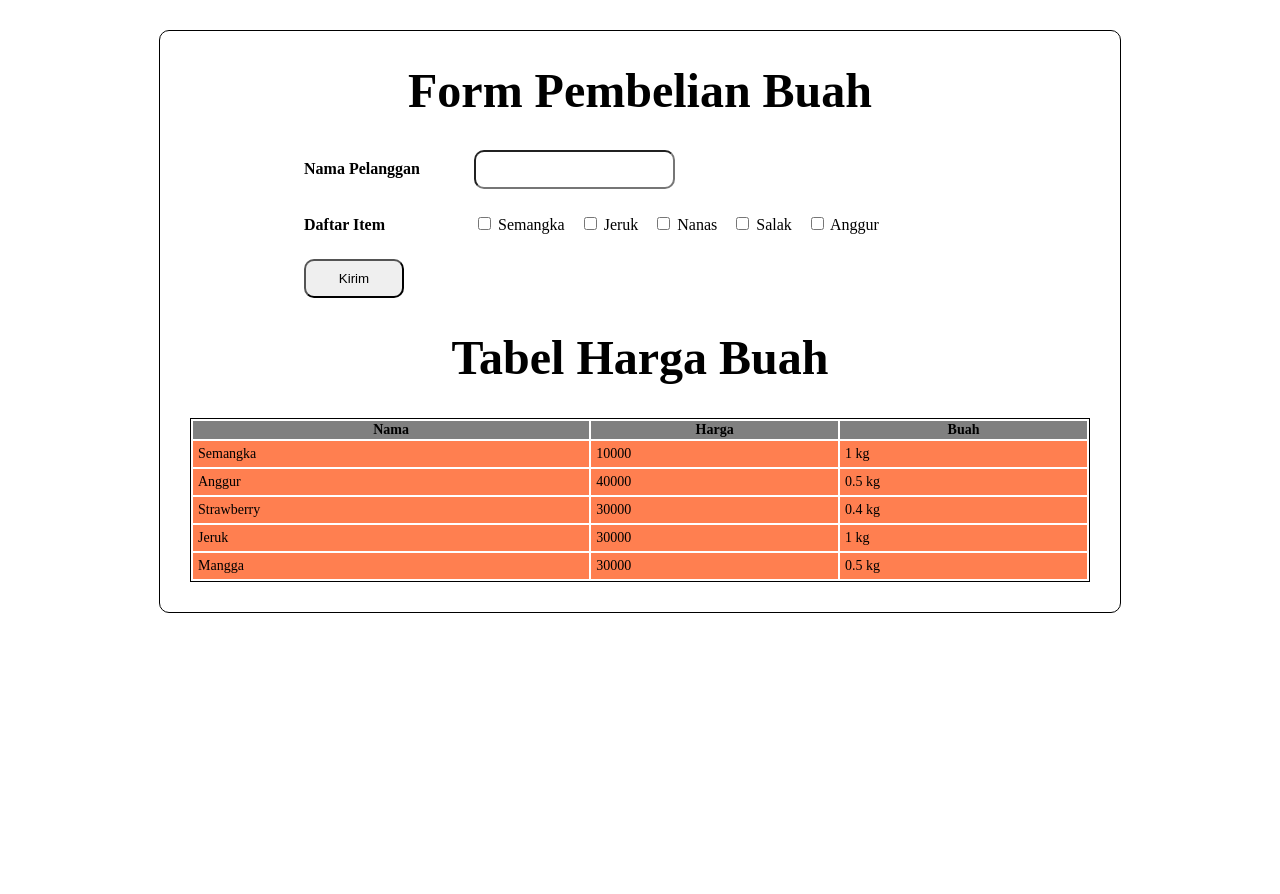
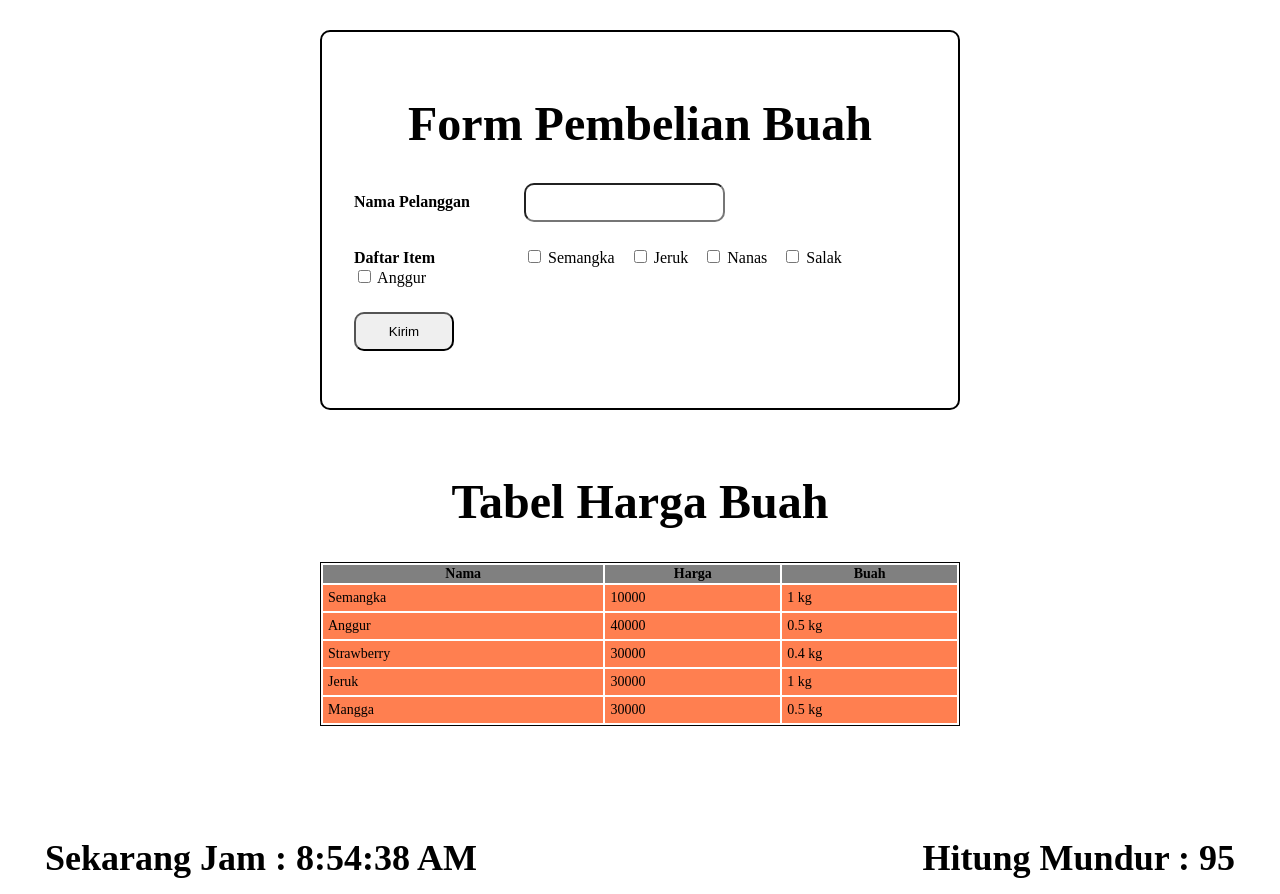
Before and after one commit to idadhamz/moflix-sanber-2021, a React (Create React App) app in the folder tugas-harian-part-2/: page / in a window 1280 px wide. Before the commit the page ends 800 px from the top, so only its background shows below. Built offline with nearby package versions, Linux system fonts and the light colour scheme.

Commit message:
tugas11.js

```diff
--- a/tugas-harian-part-2/src/App.css
+++ b/tugas-harian-part-2/src/App.css
@@ -1,10 +1,8 @@
 .App {
   margin: 30px auto;
-  width: 75%;
+  width: 50%;
 
   height: auto;
-  border: 1px solid black;
-  border-radius: 10px;
 }
 
 .App h1 {
--- a/tugas-harian-part-2/src/App.js
+++ b/tugas-harian-part-2/src/App.js
@@ -2,12 +2,16 @@ import './App.css'
 
 import Tugas9 from './tugas-9/tugas9'
 import Tugas10 from './tugas-10/tugas10'
+import Tugas11 from './tugas-11/tugas11'
 
 function App() {
   return (
-    <div className="App">
-      <Tugas9 />
-      <Tugas10 />
+    <div>
+      <div className="App">
+        <Tugas9 />
+        <Tugas10 />
+      </div>
+      <Tugas11 start={100} />
     </div>
   )
 }
--- a/tugas-harian-part-2/src/tugas-10/components/dataTable.js
+++ b/tugas-harian-part-2/src/tugas-10/components/dataTable.js
@@ -1,6 +1,6 @@
 import React from 'react'
 
-function dataTable(props) {
+function DataTable(props) {
   return (
     <>
       <td>{props.nama}</td>
@@ -10,4 +10,4 @@ function dataTable(props) {
   )
 }
 
-export default dataTable
+export default DataTable
--- a/tugas-harian-part-2/src/tugas-10/tugas10.css
+++ b/tugas-harian-part-2/src/tugas-10/tugas10.css
@@ -1,5 +1,5 @@
 .div_table {
-  margin: 30px;
+  padding: 5% 0;
 }
 
 table,
--- a/tugas-harian-part-2/src/tugas-10/tugas10.js
+++ b/tugas-harian-part-2/src/tugas-10/tugas10.js
@@ -5,13 +5,13 @@ import DataTable from './components/dataTable'
 
 import DataHargaBuah from './data/dataHargaBuah'
 
-function tugas10() {
+function Tugas10() {
   return (
     <div>
-      <div>
-        <h1>Tabel Harga Buah</h1>
-      </div>
       <div className="div_table">
+        <div>
+          <h1>Tabel Harga Buah</h1>
+        </div>
         <table>
           <thead>
             <tr>
@@ -39,4 +39,4 @@ function tugas10() {
   )
 }
 
-export default tugas10
+export default Tugas10
--- /dev/null
+++ b/tugas-harian-part-2/src/tugas-11/tugas11.css
@@ -0,0 +1,19 @@
+.div_time {
+  margin: 5% 30px;
+}
+
+.div_time h1 {
+  font-size: 36px;
+  font-weight: bold;
+
+  margin: 15px;
+  display: inline-block;
+}
+
+.div_time h1.time {
+  float: left;
+}
+
+.div_time h1.counter {
+  float: right;
+}
--- /dev/null
+++ b/tugas-harian-part-2/src/tugas-11/tugas11.js
@@ -0,0 +1,46 @@
+import React, { useState, useEffect, useRef } from 'react'
+import './tugas11.css'
+
+function Tugas11(props) {
+  const [counter, setCounter] = useState(null)
+  const [time, setTime] = useState(new Date().toLocaleTimeString())
+
+  const counterRef = useRef(counter)
+  counterRef.current = counter
+
+  useEffect(() => {
+    if (props.start !== undefined) {
+      setCounter(props.start)
+    }
+    let counterTimeID = setInterval(() => {
+      tick()
+      setTime(new Date().toLocaleTimeString())
+    }, 1000)
+    return () => clearInterval(counterTimeID)
+  }, [props.start])
+
+  function tick() {
+    let currCounter = counterRef.current
+    if (currCounter === 0) {
+      setCounter(props.start)
+    } else {
+      setCounter((currCounter) => currCounter - 1)
+    }
+
+    return currCounter
+  }
+
+  return (
+    <>
+      <div
+        class="div_time"
+        style={{ display: counter === 0 ? 'none' : 'block' }}
+      >
+        <h1 className="time">Sekarang Jam : {time}</h1>
+        <h1 className="counter">Hitung Mundur : {counter}</h1>
+      </div>
+    </>
+  )
+}
+
+export default Tugas11
--- a/tugas-harian-part-2/src/tugas-9/tugas9.css
+++ b/tugas-harian-part-2/src/tugas-9/tugas9.css
@@ -1,5 +1,7 @@
 .App > div > .div_section {
-  margin: auto 15%;
+  padding: 5%;
+  border: 2px solid black;
+  border-radius: 10px;
 }
 
 .App > div > .div_section > form > p {
--- a/tugas-harian-part-2/src/tugas-9/tugas9.js
+++ b/tugas-harian-part-2/src/tugas-9/tugas9.js
@@ -1,13 +1,13 @@
 import React from 'react'
 import './tugas9.css'
 
-function tugas9() {
+function Tugas9() {
   return (
     <div>
-      <div>
-        <h1>Form Pembelian Buah</h1>
-      </div>
       <div className="div_section">
+        <div>
+          <h1>Form Pembelian Buah</h1>
+        </div>
         <form action="/" method="POST">
           <p>
             <label htmlFor="nama">Nama Pelanggan</label>
@@ -46,4 +46,4 @@ function tugas9() {
   )
 }
 
-export default tugas9
+export default Tugas9
```
